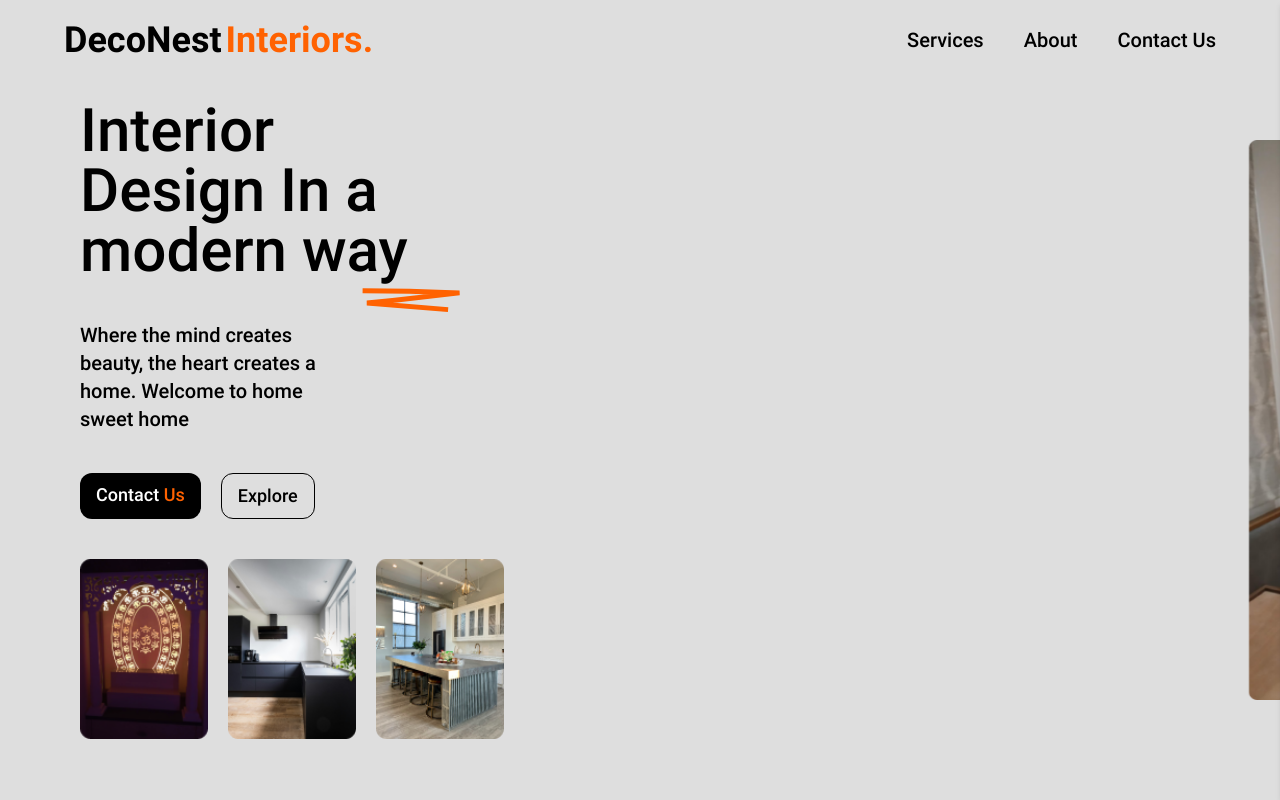
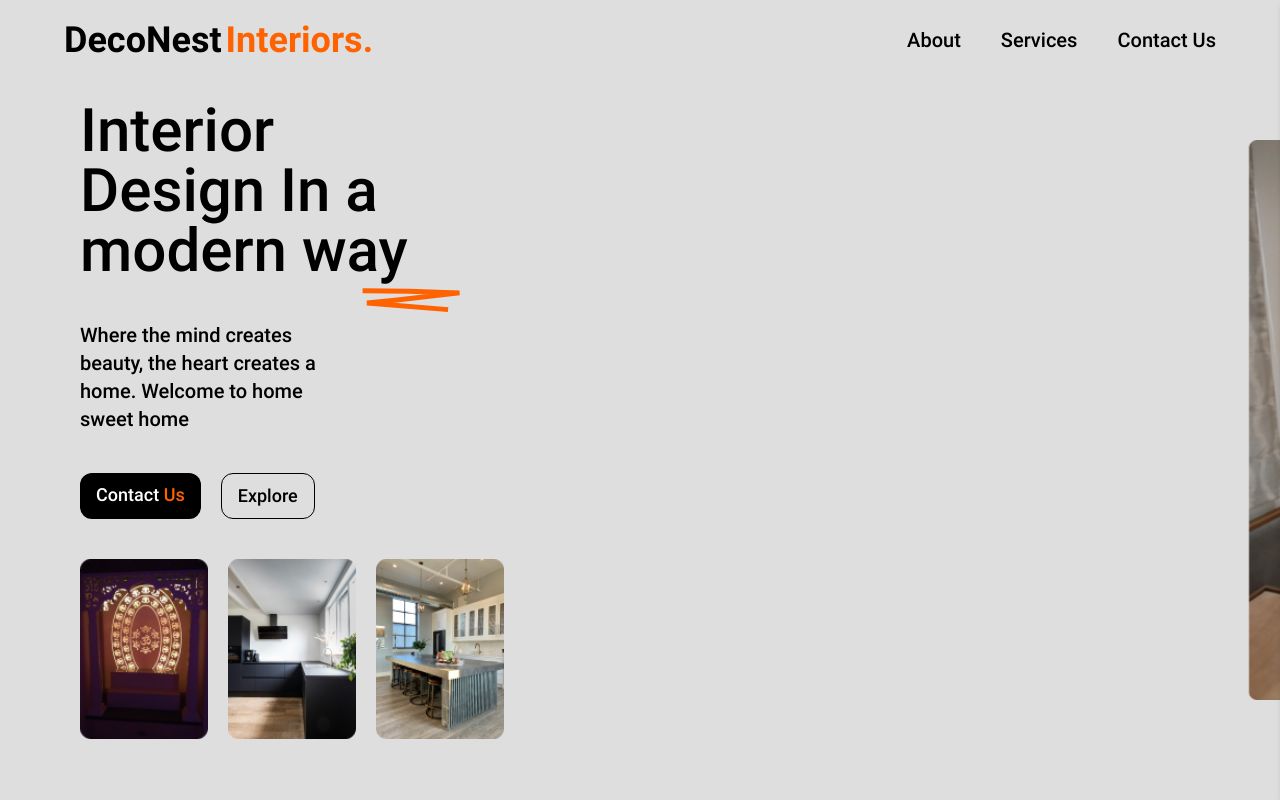
Before and after one commit to Babithkp/deconestry, a React (Vite) app: page / in a window 1280 px wide. Shown: the top 800 px of the page. Built offline with nearby package versions, Linux system fonts and the light colour scheme.

Commit message:
frontend done

```diff
--- a/src/components/Navbar.jsx
+++ b/src/components/Navbar.jsx
@@ -30,8 +30,8 @@ export default function Navbar() {
       </a>
 
       <div className="flex gap-10 font-primarymedium text-xl max-sm:hidden">
+        <a href="#about">About</a>
         <a href="#services">Services</a>
-        <a href="#about">About</a>
         <a href="#contact">Contact Us</a>
       </div>
 
@@ -47,8 +47,8 @@ export default function Navbar() {
         <div className="w-full flex justify-end p-5">
           <RxCross2 size={24} onClick={() => setOpen(false)} />
         </div>
+        <a href="#about" onClick={() => setOpen(false)}>About</a>
         <a href="#services" onClick={() => setOpen(false)}>Services</a>
-        <a href="#about" onClick={() => setOpen(false)}>About</a>
         <a href="#contact" onClick={() => setOpen(false)}>Contact Us</a>
       </div>
     </nav>
```
